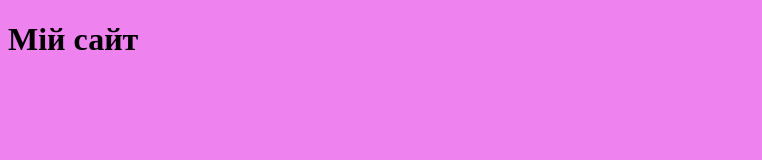
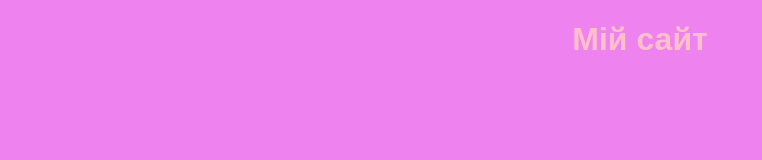
Before and after one commit to rostislavbest/-, a plain HTML site: page index.html in a window 1280 px wide. Shown: the whole page, without its empty margins (0-762 px from the left). Drawn offline with Linux system fonts and the light colour scheme.

Commit message:
Update style.css
додав стилі до тегу h1

```diff
--- a/style.css
+++ b/style.css
@@ -1,3 +1,8 @@
 body{
   background-color: violet;
 }
+h1{
+  color:pink;
+  text-align: center;
+  font-family:sans-serif;
+}
```
